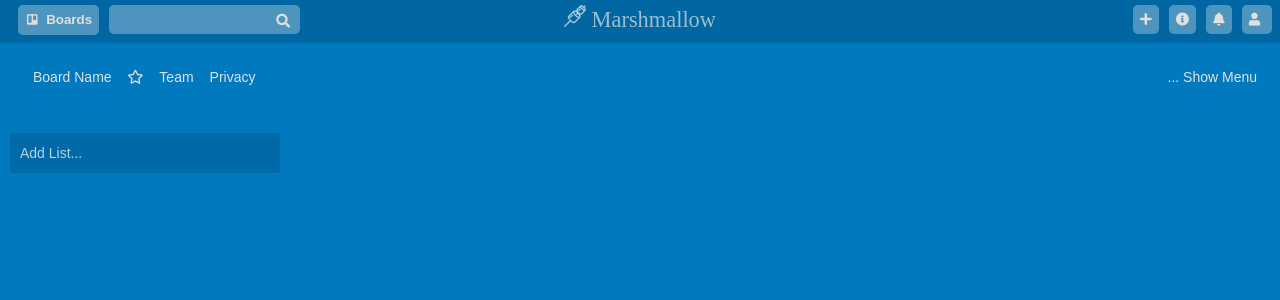
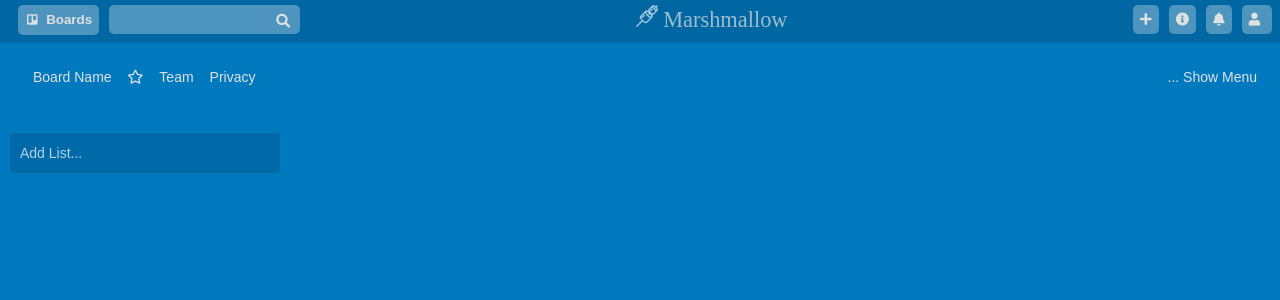
Before and after one commit to chingu-voyage4/Geckos-Team-13, a React (Create React App) app: page / in a window 1280 px wide. Shown: the top 300 px of the page. Built offline with nearby package versions, Linux system fonts and the light colour scheme.

Commit message:
Made logo stay put when board menu pops out.

```diff
--- a/src/styles/style.css
+++ b/src/styles/style.css
@@ -978,9 +978,6 @@ input:focus {
 }
 
 .brand {
-    position: absolute;
-    right: 0;
-    left: 0;
     top: 5px;
     bottom: 0;
     font-size: 1.6em;
```
